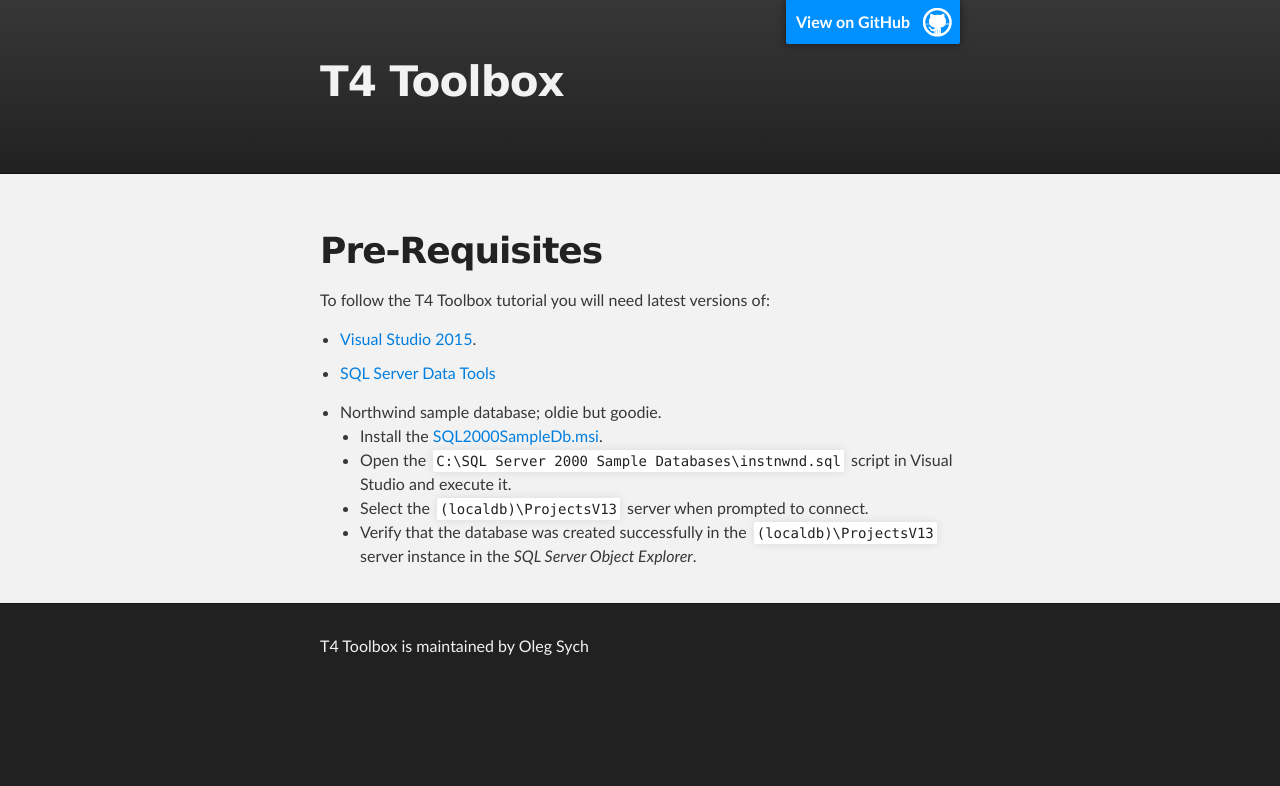
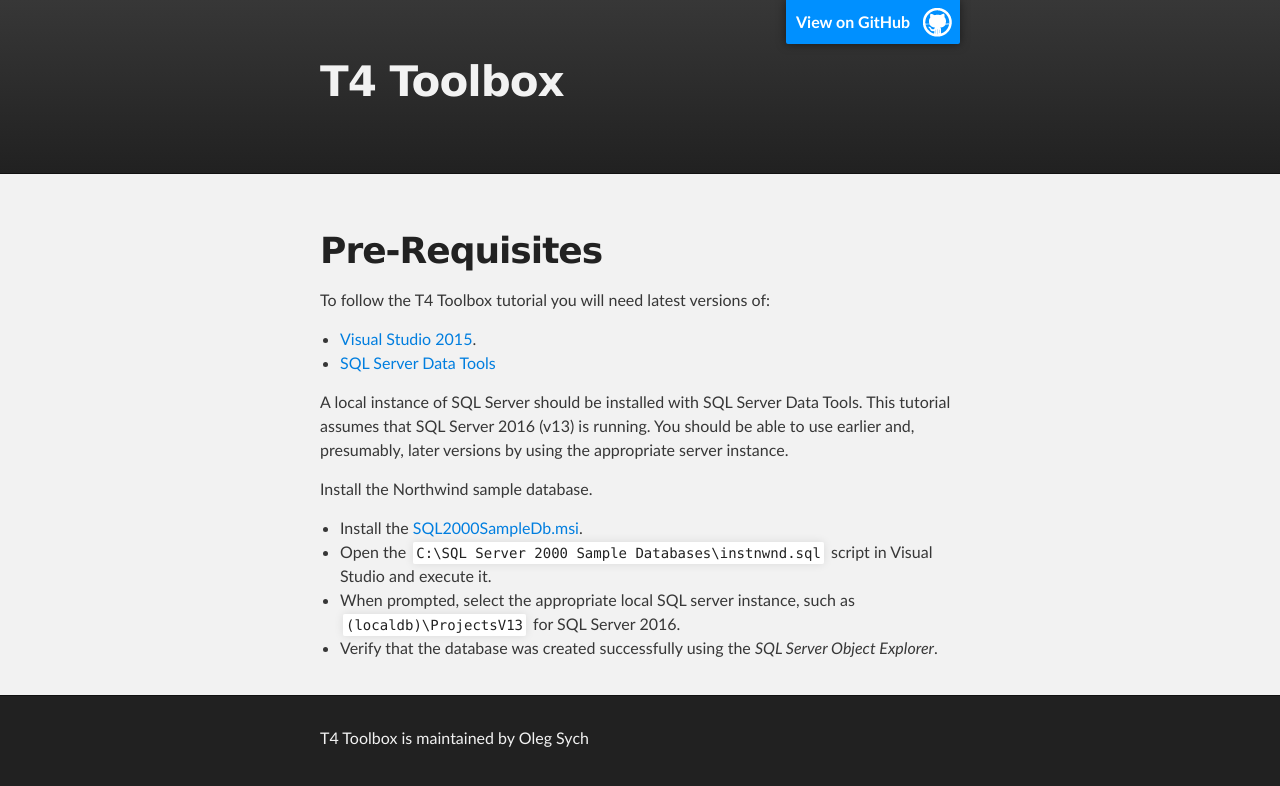
Before and after one commit to olegsych/T4Toolbox, a Jekyll site: the page built from tutorial/pre-requisites.md, in a window 1280 px wide. Shown: the top 786 px of the page. Built offline with Jekyll 4.4.1, drawn with Linux system fonts in a browser that asks for light colours.

Commit message:
Update tutorial to use SQL Server 2016 (v13)

```diff
--- a/tutorial/pre-requisites.md
+++ b/tutorial/pre-requisites.md
@@ -9,8 +9,11 @@
 * [Visual Studio 2015](https://www.visualstudio.com/en-us/products/visual-studio-community-vs.aspx).
 * [SQL Server Data Tools](https://msdn.microsoft.com/en-us/library/mt204009.aspx)
 
-* Northwind sample database; oldie but goodie.
-    - Install the [SQL2000SampleDb.msi](http://www.microsoft.com/en-us/download/details.aspx?id=23654).
-	- Open the `C:\SQL Server 2000 Sample Databases\instnwnd.sql` script in Visual Studio and execute it.
-	- Select the `(localdb)\ProjectsV13` server when prompted to connect.
-	- Verify that the database was created successfully in the `(localdb)\ProjectsV13` server instance in the _SQL Server Object Explorer_.
+A local instance of SQL Server should be installed with SQL Server Data Tools. This tutorial assumes that SQL Server 2016 (v13) is running.
+You should be able to use earlier and, presumably, later versions by using the appropriate server instance.
+
+Install the Northwind sample database.
+* Install the [SQL2000SampleDb.msi](http://www.microsoft.com/en-us/download/details.aspx?id=23654).
+* Open the `C:\SQL Server 2000 Sample Databases\instnwnd.sql` script in Visual Studio and execute it.
+* When prompted, select the appropriate local SQL server instance, such as `(localdb)\ProjectsV13` for SQL Server 2016.
+* Verify that the database was created successfully using the _SQL Server Object Explorer_.
```
Also changed, not shown: tutorial/creating-simple-code-generation-script.md (+3 -3 lines).
